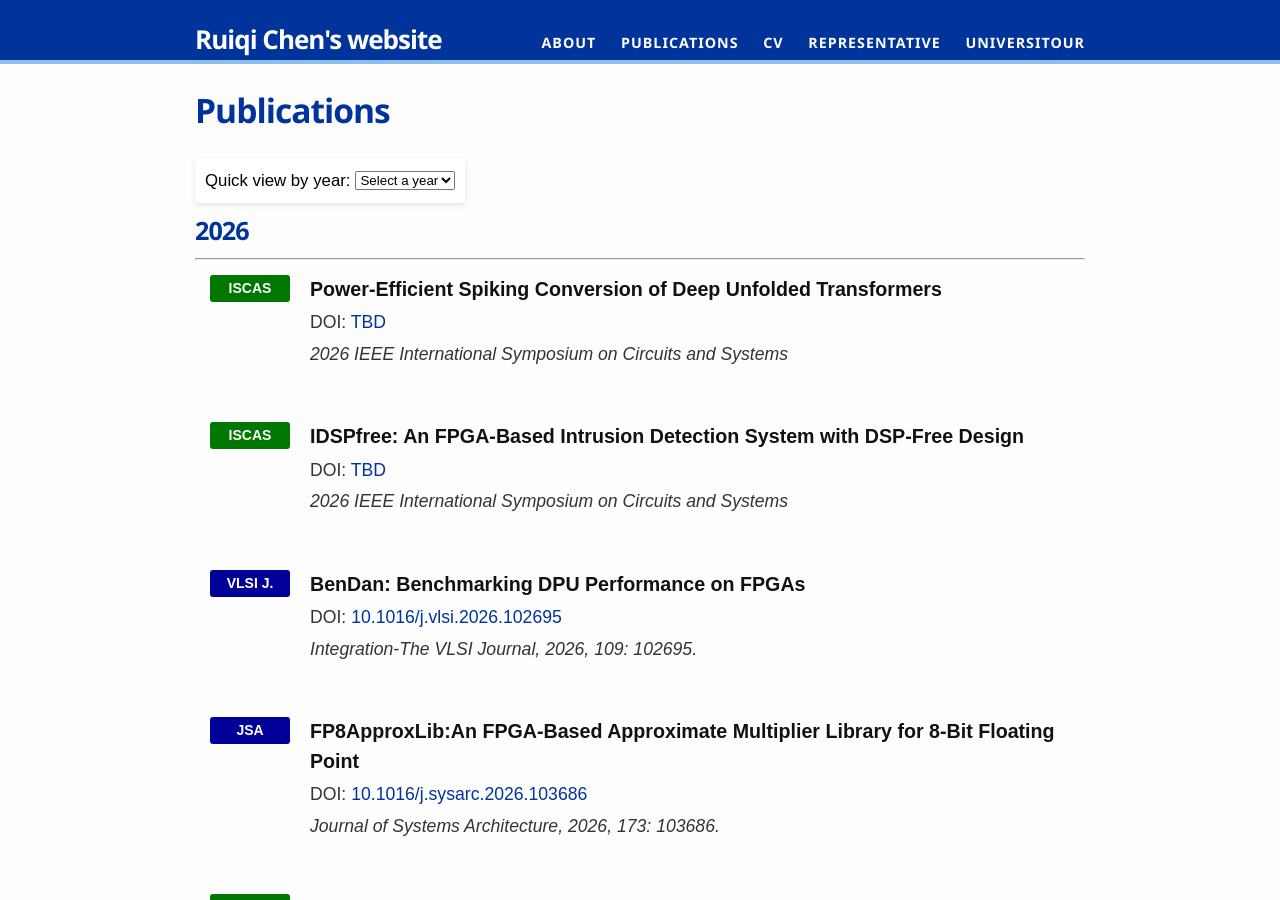
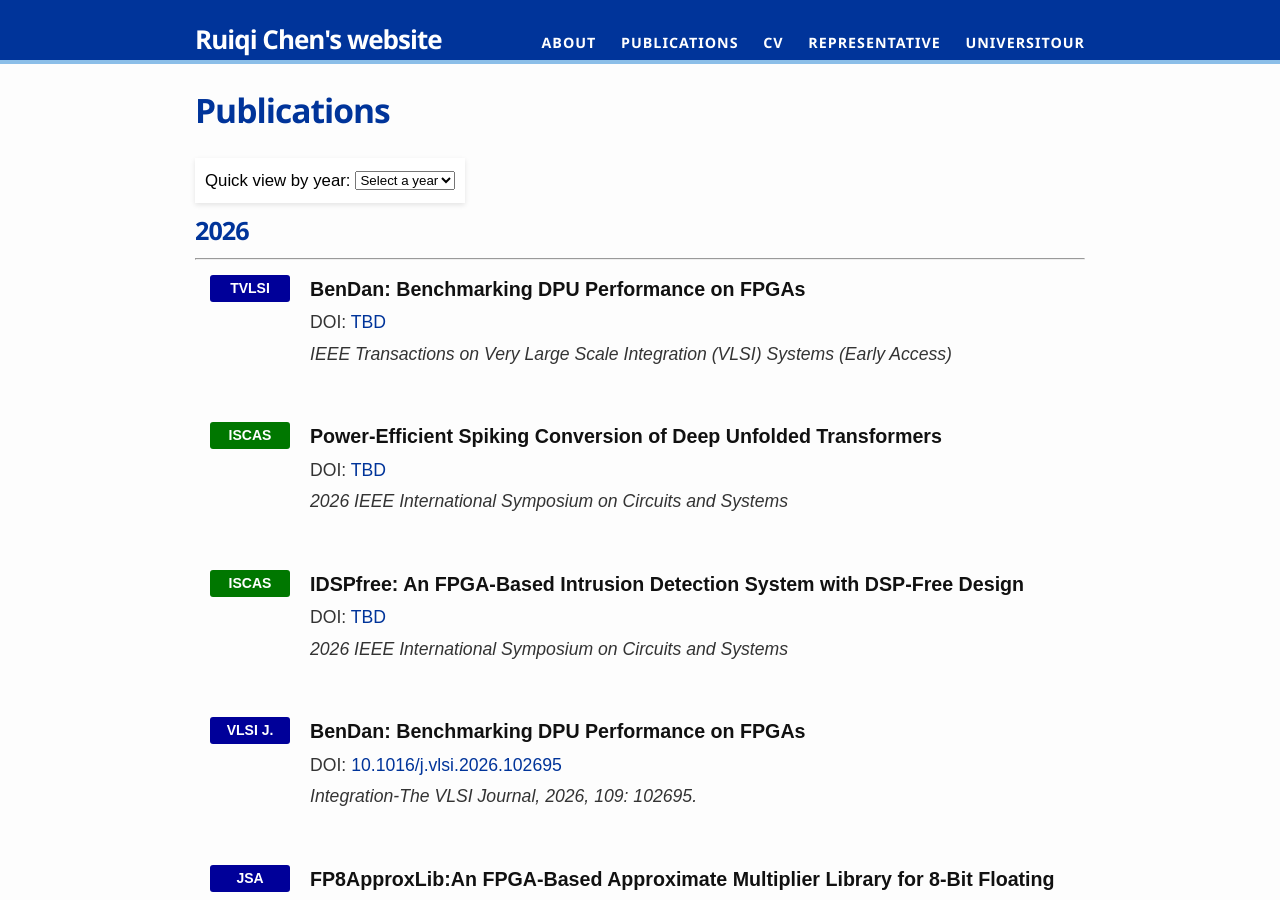
Before and after one commit to ruiqichen7/ruiqichen7.github.io, a Jekyll site: the page built from publications.md, in a window 1280 px wide and 900 px high. Built offline with Jekyll 4.4.1, drawn with Linux system fonts in a browser that asks for light colours.

Commit message:
Update publications.md

```diff
--- a/publications.md
+++ b/publications.md
@@ -22,6 +22,29 @@ permalink: /publications/
 2026
 ======
 ------
+<div style="padding: 15px; margin-bottom: 20px; display: flex;">
+  <div style="flex: 0 0 80px;">
+    <span
+      style="
+        display: inline-block;
+        width: 80px;
+        box-sizing: border-box;
+        text-align: center;
+        background-color: #009;
+        color: #fff;
+        padding: 3px 8px;
+        font-size: 14px;
+        font-weight: bold;
+        border-radius: 3px;
+      ">TVLSI</span>
+    </div>
+    <div style="flex: 1; padding-left: 20px;">
+        <h3 style="margin: 0;font-style: normal;font-weight: 600;">BenDan: Benchmarking DPU Performance on FPGAs</h3>
+        <p style="margin: 5px 0;">DOI: <a href="https://ieeexplore.ieee.org/xpl/RecentIssue.jsp?punumber=92" >TBD</a></p>
+        <p style="margin: 5px 0;"><i> IEEE Transactions on Very Large Scale Integration (VLSI) Systems (Early Access)</i></p>
+    </div>
+</div>
+
 <div style="padding: 15px; margin-bottom: 20px; display: flex;">
   <div style="flex: 0 0 80px;">
     <span
```
